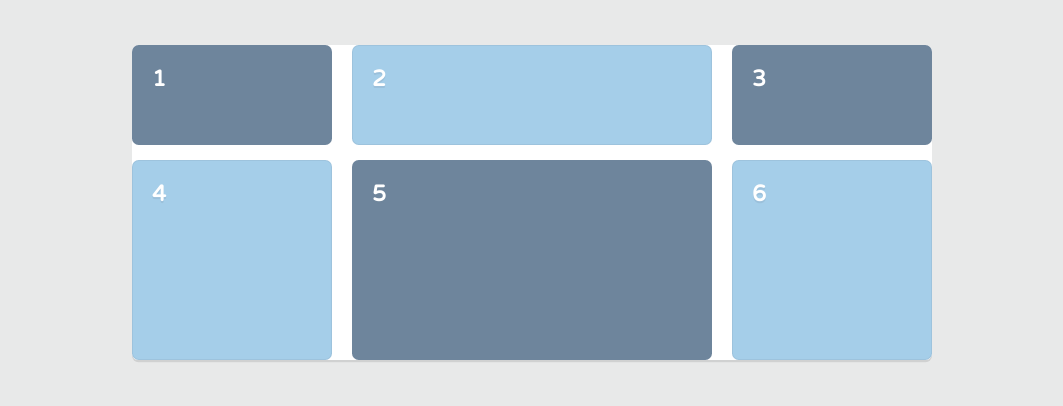
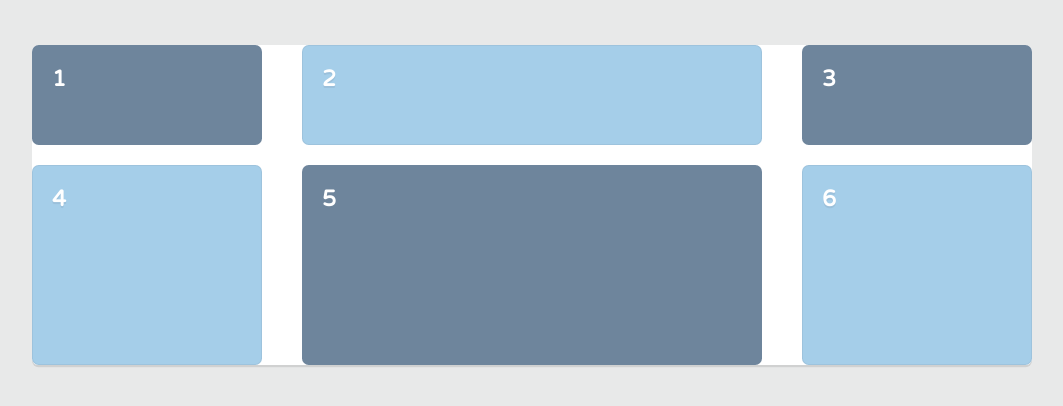
Before and after one commit to tdimnet/CSS-Grid, a plain HTML site: page index.html in a window 1280 px wide. Shown: the whole page, without its empty margins (108-1171 px from the left). Drawn offline with Linux system fonts and the light colour scheme.

Commit message:
Start using fr instead of px and auto

```diff
--- a/css/grid.css
+++ b/css/grid.css
@@ -3,11 +3,11 @@
 ======================================== */
 
 .grid {
-    max-width: 800px;
+    max-width: 1000px;
     display: grid;
-    grid-template-columns: 200px auto 200px;
+    grid-template-columns: 1fr 2fr 1fr;
     grid-template-rows: 100px 200px;
-    grid-gap: 15px 20px;
+    grid-gap: 20px 40px;
     /*grid-column-gap: 20px;*/
     /*grid-row-gap: 15px;*/
     /*grid-template-columns: 20% 200px 300px;*/
```
